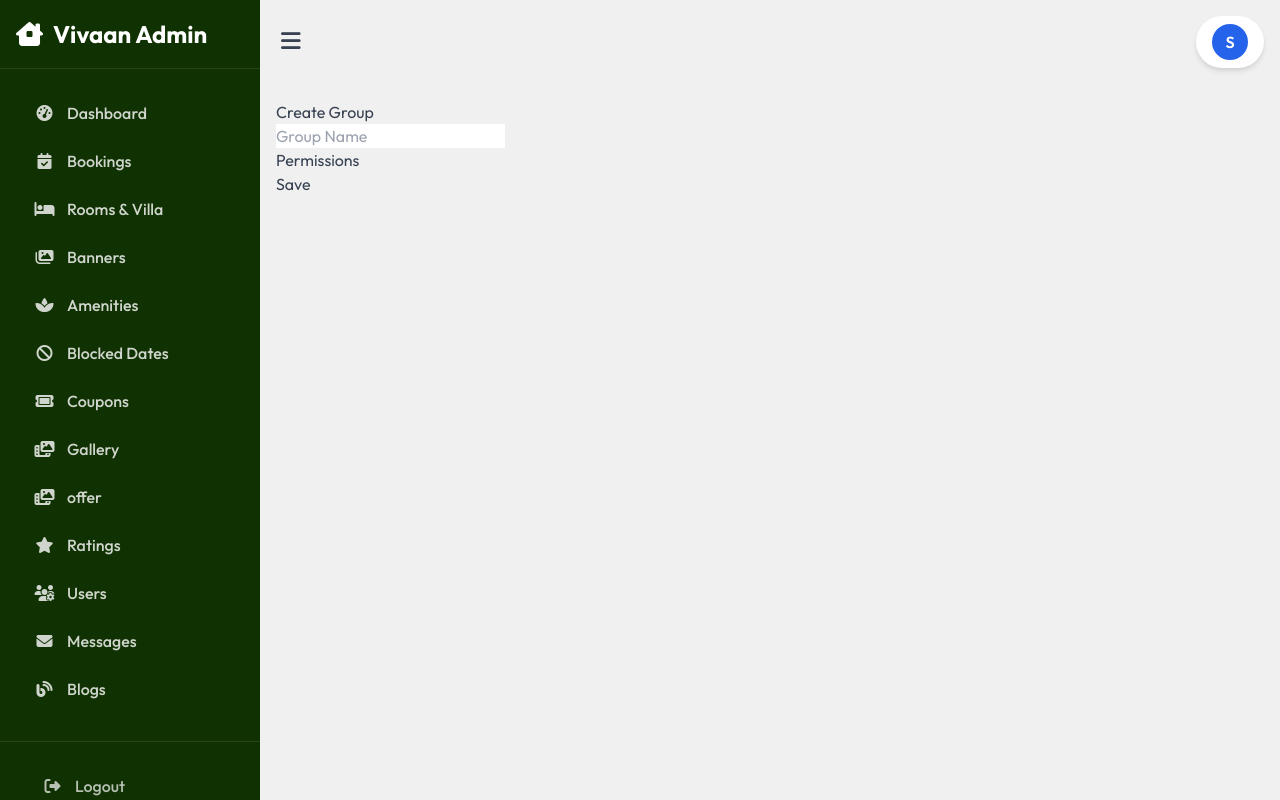
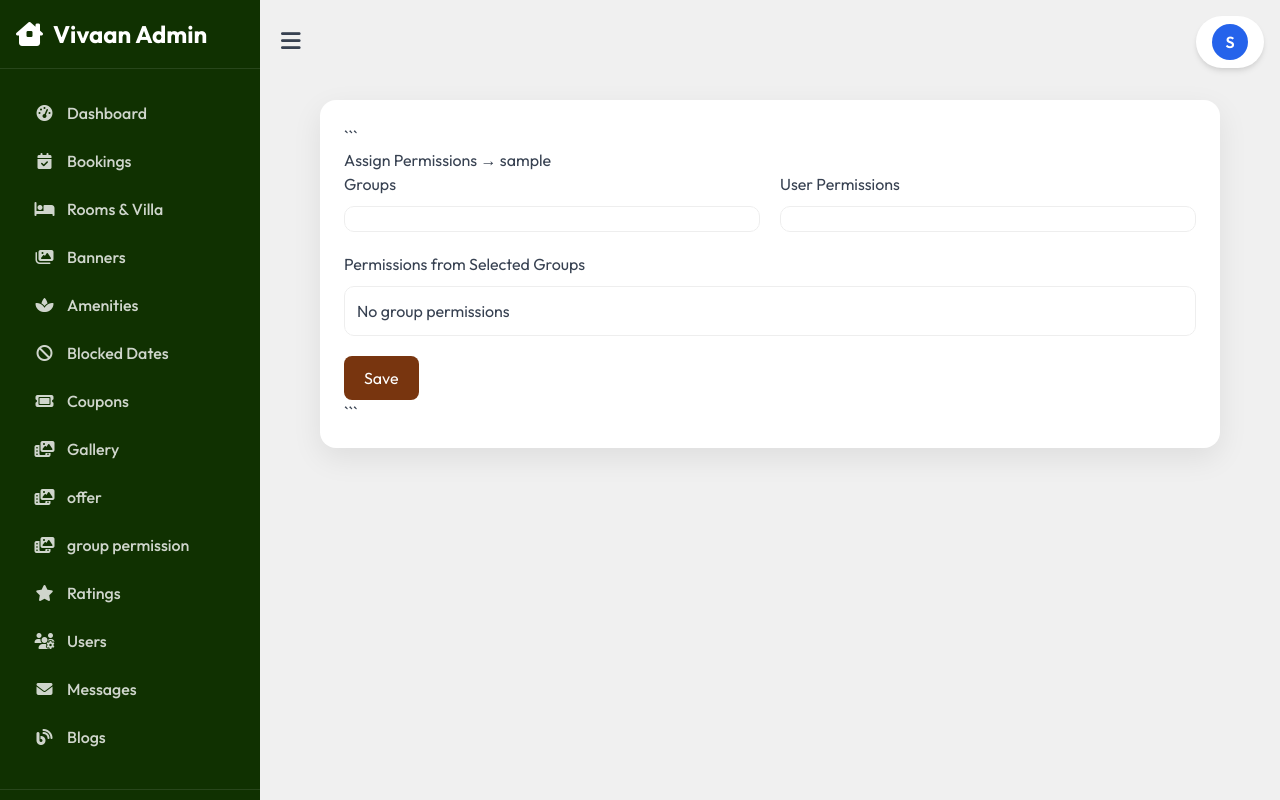
Before and after one commit to Anusha-muraboina/vivaan_formhouse, a Django app: page /vivvan_admin/users/1/permissions/ in a window 1280 px wide. Run offline with Django 4.2, Linux system fonts and the light colour scheme; the visitor is signed in with stand-in values (Sample User, id 1); data comes from the database, SQL or seed files in the repository; parts of the project's set-up code (start-up, migrations or seed data) failed here and were passed over; some libraries are stand-ins or nearby versions.

Commit message:
updated the permissions
updated the permissions

````diff
--- a/templates/adminpanel/base.html
+++ b/templates/adminpanel/base.html
@@ -678,33 +678,54 @@
             </a>
         </div>
         <nav class="sidebar-menu">
+
+
             <a href="{% url 'vivaan_admin:dashboard' %}"
                 class="menu-item {% if request.resolver_match.url_name == 'dashboard' %}active{% endif %}">
                 <i class="fa-solid fa-gauge-high"></i> <span class="menu-text">Dashboard</span>
             </a>
+
+            {% if perms.resort.view_booking %}
             <a href="{% url 'vivaan_admin:booking_list' %}"
                 class="menu-item {% if request.resolver_match.url_name == 'booking_list' %}active{% endif %}">
                 <i class="fa-solid fa-calendar-check"></i> <span class="menu-text">Bookings</span>
             </a>
+             {% endif %}
+{% if perms.resort.view_roomcategory %}
             <a href="{% url 'vivaan_admin:room_list' %}"
                 class="menu-item {% if request.resolver_match.url_name == 'room_list' %}active{% endif %}">
                 <i class="fa-solid fa-bed"></i> <span class="menu-text">Rooms & Villa</span>
             </a>
+ {% endif %}
+    {% if perms.resort.view_mainbanner %}
             <a href="{% url 'vivaan_admin:banner_list' %}" class="menu-item"><i class="fa-solid fa-images"></i> <span
                     class="menu-text">Banners</span></a>
+ {% endif %}
+     {% if perms.resort.view_amenity %}
             <a href="{% url 'vivaan_admin:amenity_list' %}" class="menu-item"><i class="fa-solid fa-spa"></i> <span
                     class="menu-text">Amenities</span></a>
+ {% endif %}
+   {% if perms.resort.view_blockeddate %}
             <a href="{% url 'vivaan_admin:blocked_date_list' %}" class="menu-item"><i class="fa-solid fa-ban"></i> <span
                     class="menu-text">Blocked Dates</span></a>
+ {% endif %}
+
+
+            {% if perms.resort.view_coupon %}
             <a href="{% url 'vivaan_admin:coupon_list' %}" class="menu-item"><i class="fa-solid fa-ticket"></i> <span
                     class="menu-text">Coupons</span></a>
+ {% endif %}
+
+            {% if perms.resort.view_gallery %}
             <a href="{% url 'vivaan_admin:gallery_list' %}" class="menu-item"><i class="fa-solid fa-photo-film"></i>
                 <span class="menu-text">Gallery</span></a>
+ {% endif %}
 
+            {% if perms.resort.view_offer %}
             <a href="{% url 'vivaan_admin:offerlist' %}" class="menu-item"><i class="fa-solid fa-photo-film"></i>
                 <span class="menu-text">offer</span></a>
 
-
+ {% endif %}
             {% comment %} <a href="{% url 'vivaan_admin:user_permissions' user_id %}" class="menu-item"><i class="fa-solid fa-photo-film"></i>
                 <span class="menu-text">user permission</span></a> {% endcomment %}
             {% comment %} <a href="{% url 'vivaan_admin:user_list' %}" class="menu-item">
@@ -712,25 +733,37 @@
     <span class="menu-text">Users</span>
 </a> {% endcomment %}
 
-            {% comment %} <a href="{% url 'vivaan_admin:group_list' %}" class="menu-item"><i class="fa-solid fa-photo-film"></i>
+
+{% if perms.auth.view_group %}
+            <a href="{% url 'vivaan_admin:group_list' %}" class="menu-item"><i class="fa-solid fa-photo-film"></i>
                 <span class="menu-text">group permission</span></a>
- {% endcomment %}
+
+ {% endif %}
+
+
+            {% if perms.resort.view_testimonial %}
+            <a href="{% url 'vivaan_admin:testimonial_list' %}" class="menu-item"><i class="fa-solid fa-star"></i> <span
+                    class="menu-text">Ratings</span></a>
+ {% endif %}
+ {% if perms.resort.view_user %}
+            <a href="{% url 'vivaan_admin:user_list' %}" class="menu-item"><i class="fa-solid fa-users-gear"></i> <span
+                    class="menu-text">Users</span></a>
+ {% endif %}
 
 
 
-
-            <a href="{% url 'vivaan_admin:testimonial_list' %}" class="menu-item"><i class="fa-solid fa-star"></i> <span
-                    class="menu-text">Ratings</span></a>
-            <a href="{% url 'vivaan_admin:user_list' %}" class="menu-item"><i class="fa-solid fa-users-gear"></i> <span
-                    class="menu-text">Users</span></a>
+            {% if perms.resort.view_contactmessage %}
             <a href="{% url 'vivaan_admin:message_list' %}" class="menu-item"><i class="fa-solid fa-envelope"></i> <span
                     class="menu-text">Messages</span></a>
+ {% endif %}
 
+ {% if perms.resort.view_blog %}
                     <a href="{% url 'vivaan_admin:blog_list' %}" class="menu-item">
     <i class="fa-solid fa-blog"></i>
     <span class="menu-text">Blogs</span>
 </a>
 
+ {% endif %}
 {% comment %} <a href="{% url 'vivaan_admin:blog_category_list' %}" class="menu-item">
     <i class="fa-solid fa-folder"></i>
     <span class="menu-text">Blog Categories</span>
--- a/templates/adminpanel/room_list.html
+++ b/templates/adminpanel/room_list.html
@@ -79,6 +79,8 @@
         </a> {% endcomment %}
 
             <!-- ADD CATEGORY BUTTON -->
+
+
     <a href="{% url 'vivaan_admin:category_add' %}"
        class="btn-action btn-add bg-green-900 text-white  "
        style="padding:8px 14px;font-weight:600; "  >
--- a/templates/adminpanel/user_list.html
+++ b/templates/adminpanel/user_list.html
@@ -20,9 +20,12 @@
 <div class="card">
     <div class="card-header flex-between">
         <h2>System Users</h2>
+
+
         <a href="{% url 'vivaan_admin:user_create' %}" class="bg-green-900 text-white md:p-2 p-1 rounded">
             + Create User
         </a>
+           {% endif %}
     </div>
 <div class="table-responsive">
     <table class="admin-table">
--- a/templates/adminpanel/user_permission_form.html
+++ b/templates/adminpanel/user_permission_form.html
@@ -1,29 +1,134 @@
 {% extends "adminpanel/base.html" %}
-{% block title %}Users{% endblock %}
-{% block header %}User Management{% endblock %}
+{% block title %}Assign Permissions{% endblock %}
+{% block header %}User Permissions{% endblock %}
 
 {% block content %}
 
-<h2>{% if group %}Edit{% else %}Create{% endif %} Group</h2>
+<style>
+.card {
+    max-width: 900px;
+    margin: 30px auto;
+    background: #fff;
+    border-radius: 16px;
+    padding: 24px;
+    box-shadow: 0 10px 30px rgba(0,0,0,0.08);
+}
 
-<form method="post">
+/* GRID */
+.grid {
+    display: grid;
+    grid-template-columns: repeat(auto-fit, minmax(250px, 1fr));
+    gap: 20px;
+}
+
+
+/* BOX */
+.box {
+    border: 1px solid #eee;
+    border-radius: 10px;
+    padding: 12px;
+    max-height: 250px;
+    overflow-y: auto;
+}
+
+/* ITEM */
+.item {
+    display: flex;
+    align-items: center;
+    gap: 8px;
+    padding: 6px;
+    cursor: pointer;
+}
+
+.item:hover {
+    background: #f9fafb;
+}
+
+/* TITLE */
+h3 {
+    margin-bottom: 10px;
+}
+
+/* BUTTON */
+.btn {
+    margin-top: 20px;
+    background: #78350f;
+    color: #fff;
+    padding: 10px 20px;
+    border-radius: 8px;
+    border: none;
+}
+</style>
+
+<div class="card">
+
+```
+<h2>Assign Permissions → {{ user.username }}</h2>
+
+<form method="POST">
     {% csrf_token %}
 
-    <input type="text" name="name" placeholder="Group Name"
-           value="{{ group.name|default:'' }}">
+    <div class="grid">
 
-    <h3>Permissions</h3>
+        <!-- GROUPS -->
+        <div>
+            <h3>Groups</h3>
+            <div class="box">
+                {% for group in groups %}
+                    <label class="item">
+                        <input type="checkbox" name="groups" value="{{ group.id }}"
+                               {% if group in user_groups %}checked{% endif %}
+                               class="group-checkbox"
+                               data-group-id="{{ group.id }}">
+                        {{ group.name }}
+                    </label>
+                {% endfor %}
+            </div>
+        </div>
 
-    {% for perm in permissions %}
-        <label>
-            <input type="checkbox" name="permissions"
-                   value="{{ perm.id }}"
-                   {% if group and perm in group.permissions.all %}checked{% endif %}>
-            {{ perm.name }}
-        </label><br>
-    {% endfor %}
+        <!-- USER PERMISSIONS -->
+        <div>
+            <h3>User Permissions</h3>
+            <div class="box">
+                {% for perm in permissions %}
+                    <label class="item">
+                        <input type="checkbox" name="permissions" value="{{ perm.id }}"
+                               {% if perm in user_permissions %}checked{% endif %}>
+                        {{ perm.name }}
+                    </label>
+                {% endfor %}
+            </div>
+        </div>
 
-    <button type="submit">Save</button>
+    </div>
+
+    <!-- GROUP PERMISSIONS DISPLAY -->
+    <div style="margin-top:20px;">
+        <h3>Permissions from Selected Groups</h3>
+        <div class="box" id="group-permissions-box">
+            {% for perm in group_permissions %}
+                <div class="item">{{ perm.name }}</div>
+            {% empty %}
+                <p>No group permissions</p>
+            {% endfor %}
+        </div>
+    </div>
+
+    <button type="submit" class="btn">Save</button>
+
 </form>
+```
+
+</div>
+
+<script>
+// OPTIONAL: dynamic update (basic demo)
+document.querySelectorAll(".group-checkbox").forEach(cb => {
+    cb.addEventListener("change", () => {
+        // You can enhance with AJAX later
+        alert("Group changed — reload to see updated permissions");
+    });
+});
+</script>
 
 {% endblock %}
--- a/vivaan_admin/views.py
+++ b/vivaan_admin/views.py
@@ -19,7 +19,7 @@ from datetime import timedelta, date
 import json
 from resort.forms import AmenityForm
 def is_admin(user):
-    return user.is_authenticated and user.is_superuser
+    return user.is_authenticated and (user.is_staff or user.is_superuser)
 
 # --- Auth ---
 def admin_login(request):
@@ -30,7 +30,8 @@ def admin_login(request):
         password = request.POST.get('password')
         user = authenticate(request, username=username, password=password)
         if user is not None:
-            if user.is_superuser:
+            # if user.is_superuser:
+            if user.is_staff or user.is_superuser:
                 login(request, user)
                 return redirect('vivaan_admin:dashboard')
             else:
@@ -1995,10 +1996,15 @@ def offer_delete(request, pk):
 from django.contrib.auth.models import User, Group, Permission
 from django.contrib.contenttypes.models import ContentType
 
+
+# ================= GROUP LIST =================
 @login_required
 def group_list(request):
     groups = Group.objects.all()
     return render(request, "adminpanel/group/group_list.html", {"groups": groups})
+
+
+# ================= GROUP CREATE =================
 @login_required
 def group_create(request):
     permissions = Permission.objects.all()
@@ -2007,94 +2013,111 @@ def group_create(request):
         name = request.POST.get("name")
         perms = request.POST.getlist("permissions")
 
+        # ✅ Convert IDs → int
+        perms = list(map(int, perms)) if perms else []
+
         group = Group.objects.create(name=name)
-        group.permissions.set(perms)
-
-        return redirect("vivaan_admin:group_list")
+
+        perms_qs = Permission.objects.filter(id__in=perms)
+        group.permissions.set(perms_qs)
+
+        return redirect("destiny_admin:group_list")
 
     return render(request, "adminpanel/group/group_form.html", {
         "permissions": permissions
     })
 
 
+# ================= GROUP EDIT =================
 @login_required
-def group_create(request):
+def group_edit(request, pk):
+    group = get_object_or_404(Group, pk=pk)
     permissions = Permission.objects.all()
 
     if request.method == "POST":
-        name = request.POST.get("name")
+        group.name = request.POST.get("name")
         perms = request.POST.getlist("permissions")
 
-        group = Group.objects.create(name=name)
-        group.permissions.set(perms)
-
-        return redirect("vivaan_admin:group_list")
+        perms = list(map(int, perms)) if perms else []
+
+        perms_qs = Permission.objects.filter(id__in=perms)
+        group.permissions.set(perms_qs)
+
+        group.save()
+        return redirect("destiny_admin:group_list")
 
     return render(request, "adminpanel/group/group_form.html", {
+        "group": group,
         "permissions": permissions
     })
 
+
+# ================= GROUP DELETE =================
 @login_required
 def group_delete(request, pk):
     group = get_object_or_404(Group, pk=pk)
     group.delete()
-    return redirect("vivaan_admin:group_list")
-
-
-@login_required
-def group_edit(request, pk):
-    group = get_object_or_404(Group, pk=pk)
-    permissions = Permission.objects.all()
-
-    if request.method == "POST":
-        group.name = request.POST.get("name")
-        perms = request.POST.getlist("permissions")
-
-        group.permissions.set(perms)
-        group.save()
-
-        return redirect("vivaan_admin:group_list")
-
-    return render(request, "adminpanel/group/group_form.html", {
-        "group": group,
-        "permissions": permissions
-    })
-
+    return redirect("destiny_admin:group_list")
+
+
+# ================= USER PERMISSION ASSIGN =================
+from django.contrib.auth import get_user_model
+User = get_user_model()
 
 @login_required
 def user_permission_assign(request, user_id):
 
-    user = get_object_or_404(User, id=user_id)
-
+    # 🔥 IMPORTANT CHANGE
+    target_user = get_object_or_404(User, id=user_id)
+    print("URL USER ID:", user_id)
+    print("TARGET USER FROM DB:", target_user.username)
+    print("LOGGED-IN USER:", request.user.username)
     groups = Group.objects.all()
     permissions = Permission.objects.all()
 
-    # ✅ USER CURRENT
-    user_groups = user.groups.all()
-    user_permissions = user.user_permissions.all()
-
-    # ✅ GROUP PERMISSIONS (INHERITED)
-    group_permissions = Permission.objects.filter(group__user=user).distinct()
+    user_groups = target_user.groups.all()
+    user_permissions = target_user.user_permissions.all()
 
     if request.method == "POST":
+
         selected_groups = request.POST.getlist("groups")
         selected_perms = request.POST.getlist("permissions")
 
-        user.groups.set(selected_groups)
-        user.user_permissions.set(selected_perms)
-
-        return redirect("vivaan_admin:user_list")
+        print("TARGET USER:", target_user.username)
+        print("LOGGED USER:", request.user.username)
+
+        # ✅ convert to int safely
+        selected_groups = [int(i) for i in selected_groups if i.isdigit()]
+        selected_perms = [int(i) for i in selected_perms if i.isdigit()]
+
+        print("GROUP IDS:", selected_groups)
+        print("PERM IDS:", selected_perms)
+
+        # ✅ fetch queryset
+        groups_qs = Group.objects.filter(id__in=selected_groups)
+        perms_qs = Permission.objects.filter(id__in=selected_perms)
+
+        print("GROUP QS:", list(groups_qs))
+        print("PERM QS:", list(perms_qs))
+
+        # 🔥 APPLY ONLY TO TARGET USER
+        target_user.groups.set(groups_qs)
+        target_user.user_permissions.set(perms_qs)
+
+        # 🔥 refresh (clears cache)
+        target_user = User.objects.get(pk=target_user.pk)
+
+        print("AFTER SAVE:", list(target_user.user_permissions.all()))
+
+        return redirect("destiny_admin:user_list")
 
     return render(request, "adminpanel/user_permission_form.html", {
-        "user": user,
+        "user": target_user,
         "groups": groups,
         "permissions": permissions,
         "user_groups": user_groups,
         "user_permissions": user_permissions,
-        "group_permissions": group_permissions,
-    })
-
-
+    })
 # @login_required
 # def user_permission_assign(request, user_id):
 
````
Also changed, not shown: resort_project/settings.py (+17 -15 lines), templates/adminpanel/amenity_list.html (+11 -0 lines), templates/adminpanel/banner_list.html (+9 -0 lines), templates/adminpanel/blocked_date_list.html (+10 -0 lines), templates/adminpanel/booking_list.html (+10 -0 lines), templates/adminpanel/coupon_list.html (+12 -0 lines), templates/adminpanel/gallery_list.html (+8 -0 lines), templates/adminpanel/message_list.html (+9 -0 lines), templates/adminpanel/testimonial_list.html (+10 -0 lines).
